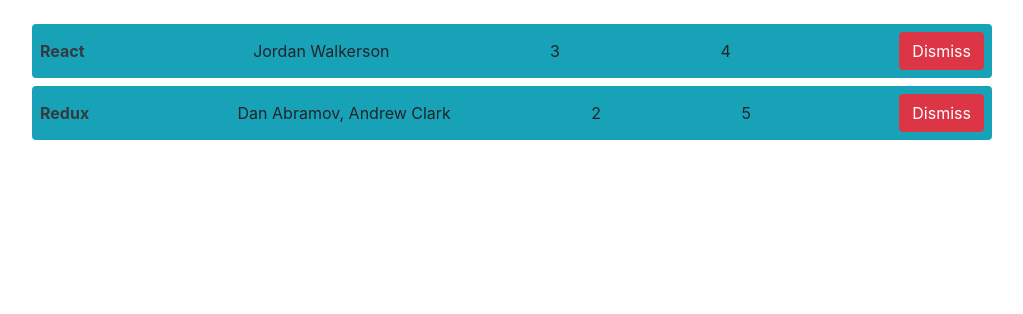
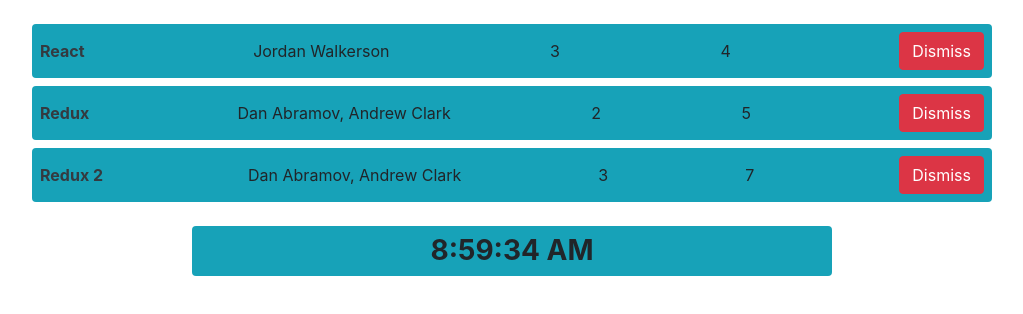
Before and after one commit to grashupfer99/road-2-learn-react, a React (Create React App) app: page / in a window 1280 px wide. Shown: the top 314 px of the page, without its empty margins (128-1151 px from the left). Built offline with nearby package versions, Linux system fonts and the light colour scheme.

Commit message:
clock added

```diff
--- a/src/App.js
+++ b/src/App.js
@@ -1,6 +1,44 @@
 import React, { Component } from "react";
 import logo from "./logo.svg";
 import "./App.css";
+
+class Clock extends Component {
+  constructor(props) {
+    super(props);
+    this.state = {
+      date: new Date()
+    };
+  }
+
+  tick() {
+    this.setState({
+      date: new Date()
+    });
+  }
+
+  // LIFECYCLE HOOKS
+
+  // runs after the component output has been rendered to the DOM
+  componentDidMount() {
+    // set up a timer
+    this.timerID = setInterval(() => this.tick(), 1000);
+  }
+
+  // Tearing down the timer
+  componentWillUnmount() {
+    clearInterval(this.timerID);
+  }
+
+  render() {
+    return (
+      <div className="my-4 w-50 mx-auto rounded bg-info">
+        <span className="h3 font-weight-bold p-2 d-block">
+          {this.state.date.toLocaleTimeString()}
+        </span>
+      </div>
+    );
+  }
+}
 
 const list = [
   {
@@ -18,6 +56,14 @@
     num_comments: 2,
     points: 5,
     objectID: 1
+  },
+  {
+    title: "Redux 2",
+    url: "https://github.com/reactjs/redux",
+    author: "Dan Abramov, Andrew Clark",
+    num_comments: 3,
+    points: 7,
+    objectID: 2
   }
 ];
 
@@ -31,6 +77,7 @@
     };
 
     this.onDismiss = this.onDismiss.bind(this);
+    this.tick = this.tick.bind(this);
   }
 
   onDismiss(id) {
@@ -53,6 +100,10 @@
     // 4th step (refactored)
     const updatedList = this.state.list.filter(item => item.objectID !== id);
     this.setState({ list: updatedList });
+  }
+
+  tick() {
+    const clock = <span>{new Date().toLocaleTimeString()}</span>;
   }
 
   render() {
@@ -82,6 +133,7 @@
             </span>
           </div>
         ))}
+        <Clock />
       </div>
     );
   }
```
